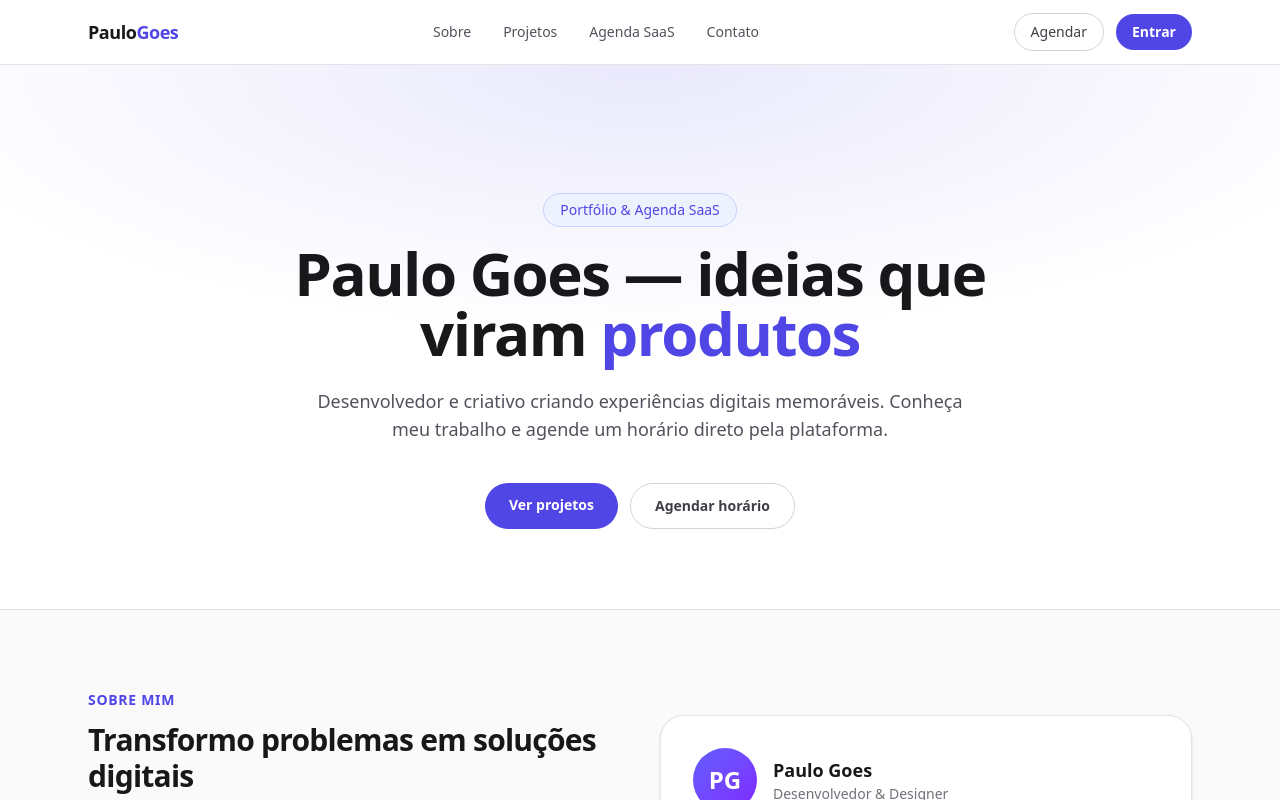
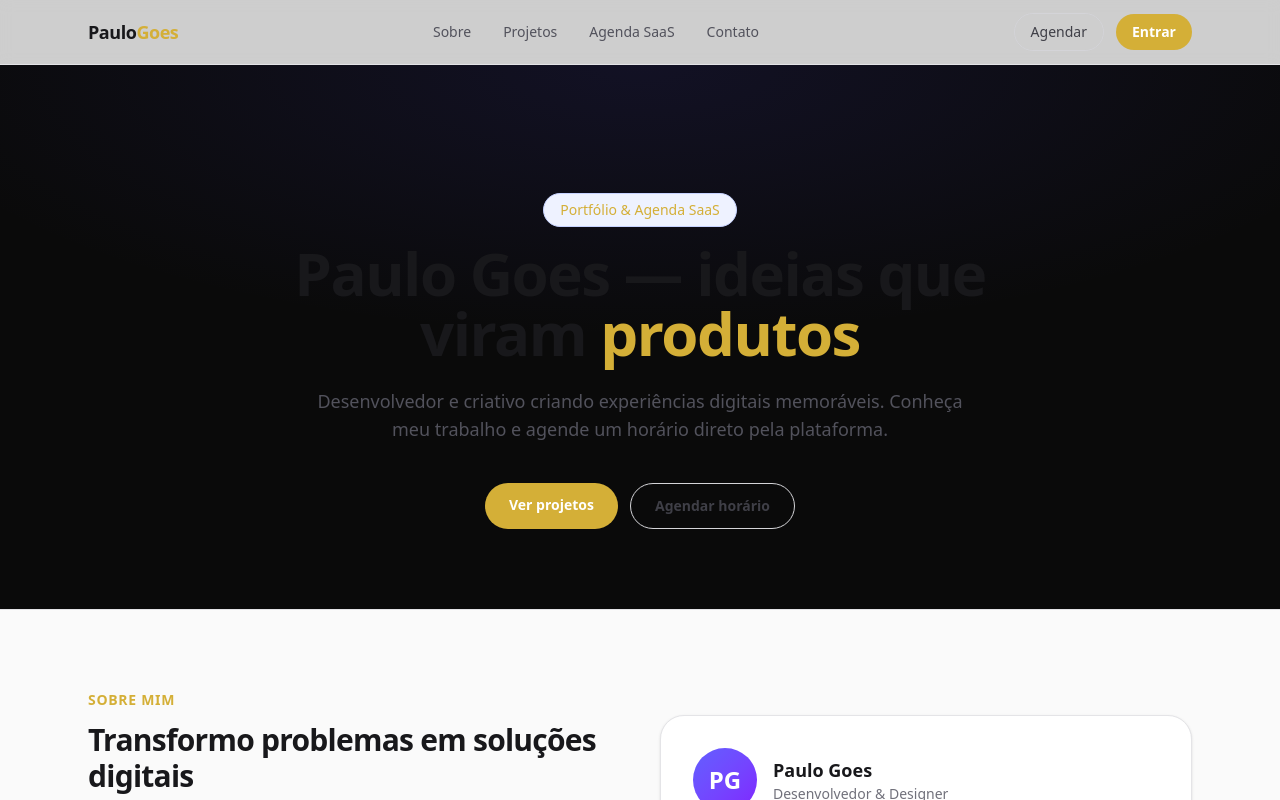
Before and after one commit to ninagomesgt/Paulo-Goes, a Next.js app: page / in a window 1280 px wide. Shown: the top 800 px of the page. Built offline with nearby package versions, Linux system fonts and the light colour scheme.

Commit message:
Atualização automática - 18/08/2026, 23:31:18

```diff
--- a/src/app/globals.css
+++ b/src/app/globals.css
@@ -1,14 +1,15 @@
 @import "tailwindcss";
 
 :root {
-  --background: #ffffff;
-  --foreground: #18181b;
+  --background: #0a0a0a;
+  --foreground: #fafafa;
 }
 
 @theme inline {
   --color-background: var(--background);
   --color-foreground: var(--foreground);
-  --color-brand: #4f46e5;
+  --color-brand: #d4af37;
+  --color-brand-foreground: #0a0a0a;
   --font-sans: ui-sans-serif, system-ui, -apple-system, "Segoe UI", Roboto,
     "Helvetica Neue", Arial, sans-serif;
   --font-mono: ui-monospace, SFMono-Regular, Menlo, Monaco, Consolas,
@@ -22,3 +23,8 @@ body {
   -webkit-font-smoothing: antialiased;
   text-rendering: optimizeLegibility;
 }
+
+::selection {
+  background: #d4af37;
+  color: #0a0a0a;
+}
```
